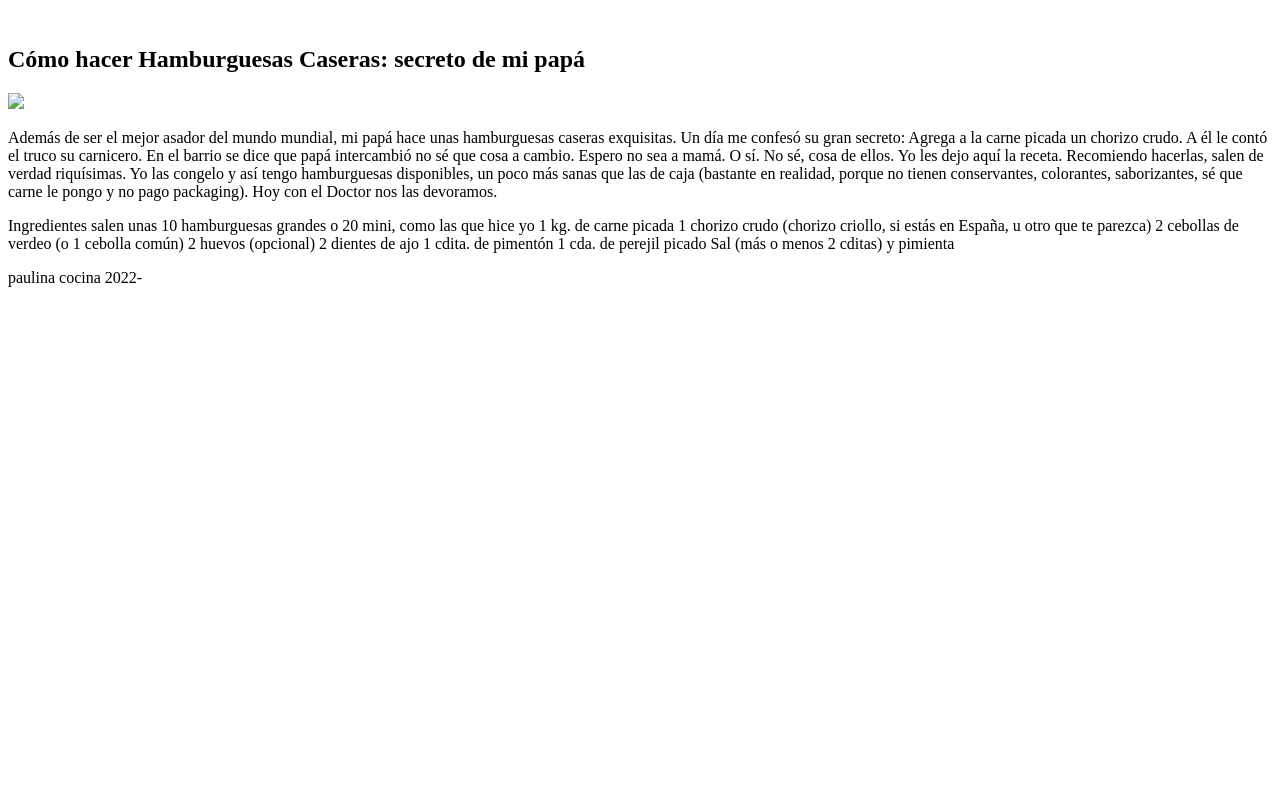
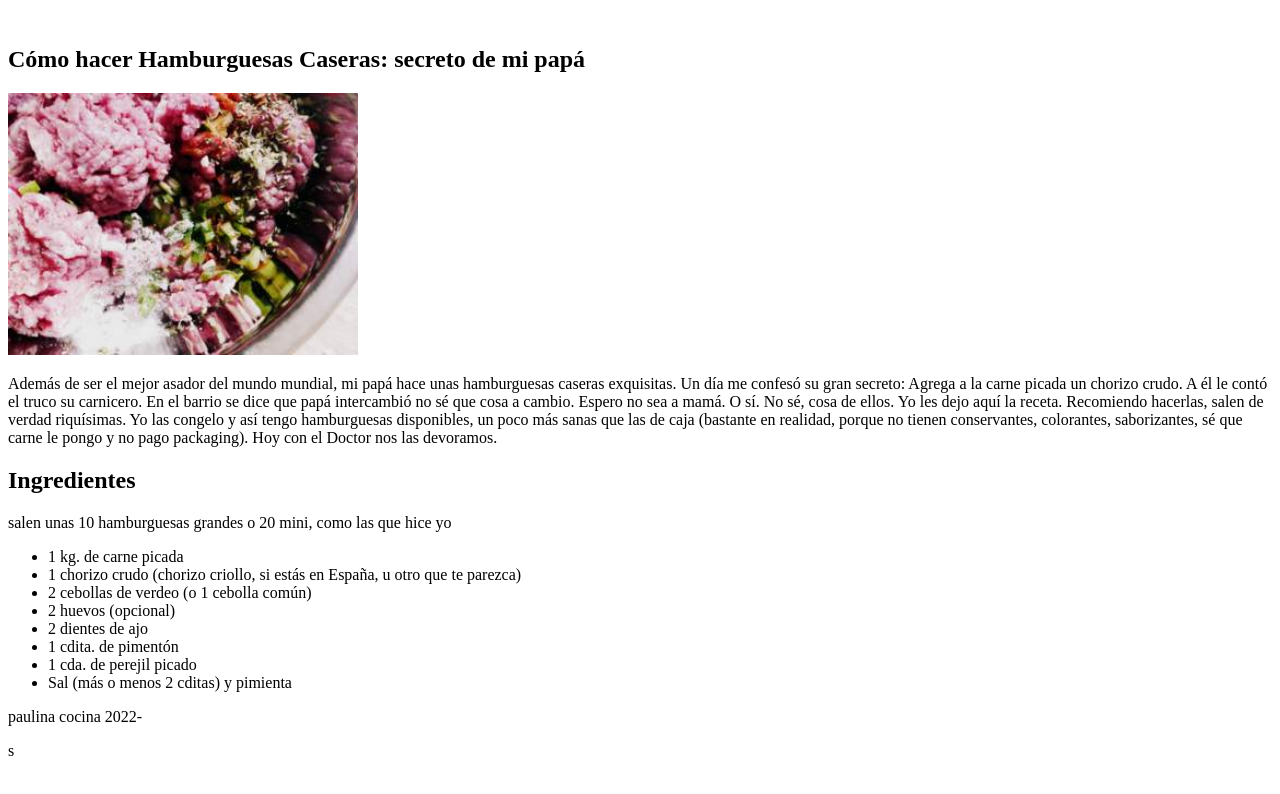
Before and after one commit to Alejandrasilvia/paulina-cocina, a plain HTML site: page index.html in a window 1280 px wide. Drawn offline with Linux system fonts and the light colour scheme.

Commit message:
nuevos ingredientes

```diff
--- a/index.html
+++ b/index.html
@@ -14,24 +14,23 @@
             <section>
                 <div>
                     <h1>Cómo hacer Hamburguesas Caseras: secreto de mi papá</h1>
+                      <p><img src="images/1-P1050563.jpg" width="350px" alt=""></p>
+                            <p>Además de ser el mejor asador del mundo mundial, mi papá hace unas hamburguesas caseras exquisitas. Un día me confesó su gran secreto: Agrega a la carne picada un chorizo crudo. A él le contó el truco su carnicero. En el barrio se dice que papá intercambió no sé que cosa a cambio. Espero no sea a mamá. O sí. No sé, cosa de ellos.
+                            Yo les dejo aquí la receta. Recomiendo hacerlas, salen de verdad riquísimas. Yo las congelo y así tengo hamburguesas disponibles, un poco más sanas que las de caja (bastante en realidad, porque no tienen conservantes, colorantes, saborizantes, sé que carne le pongo y no pago packaging). Hoy con el Doctor nos las devoramos.</p>
 
+                           <h2>Ingredientes</h2>
+                           <p> salen unas 10 hamburguesas grandes o 20 mini, como las que hice yo</p>
                             <p>
-   <img src="images/1-P1050584.jpg" width="alt="">
-   </p> <p>Además de ser el mejor asador del mundo mundial, mi papá hace unas hamburguesas caseras exquisitas. Un día me confesó su gran secreto: Agrega a la carne picada un chorizo crudo. A él le contó el truco su carnicero. En el barrio se dice que papá intercambió no sé que cosa a cambio. Espero no sea a mamá. O sí. No sé, cosa de ellos.
-
-      Yo les dejo aquí la receta. Recomiendo hacerlas, salen de verdad riquísimas. Yo las congelo y así tengo hamburguesas disponibles, un poco más sanas que las de caja (bastante en realidad, porque no tienen conservantes, colorantes, saborizantes, sé que carne le pongo y no pago packaging). Hoy con el Doctor nos las devoramos.</p>
-  <p>
-    Ingredientes
-salen unas 10 hamburguesas grandes o 20 mini, como las que hice yo
-
-    1 kg. de carne picada
-    1 chorizo crudo (chorizo criollo, si estás en España, u otro que te parezca)
-    2 cebollas de verdeo (o 1 cebolla común)
-    2 huevos (opcional)
-    2 dientes de ajo
-    1 cdita. de pimentón
-    1 cda. de perejil picado
-    Sal (más o menos 2 cditas) y pimienta
+                                <ul>
+                                    <li>1 kg. de carne picada</li>
+                            <li>1 chorizo crudo (chorizo criollo, si estás en España, u otro que te parezca)</li>
+                            <li>2 cebollas de verdeo (o 1 cebolla común)</li>
+                            <li>2 huevos (opcional)</li>
+                           <li> 2 dientes de ajo</li>
+                            <li>1 cdita. de pimentón</li>
+                            <li>1 cda. de perejil picado</li>
+                            <li>Sal (más o menos 2 cditas) y pimienta</li>
+                        </ul>
                     </p>
                 </div>
             </section>
@@ -41,6 +40,5 @@ salen unas 10 hamburguesas grandes o 20 mini, como las que hice yo
                     paulina cocina 2022-
                 </p>
             </footer>
-
-</body>
+    s</body>
 </html>
```
Lines whose indentation alone changed are shown as unchanged.
